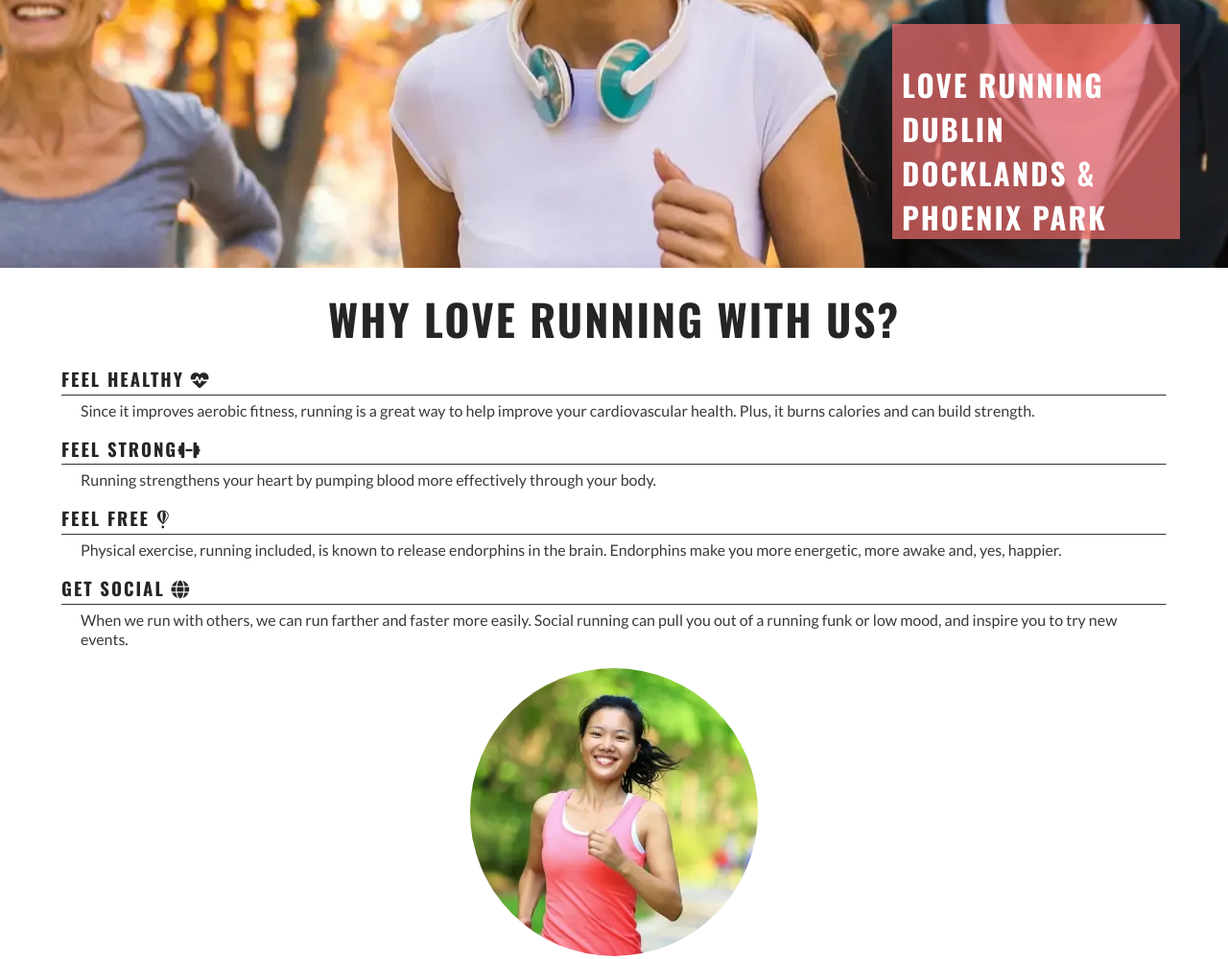
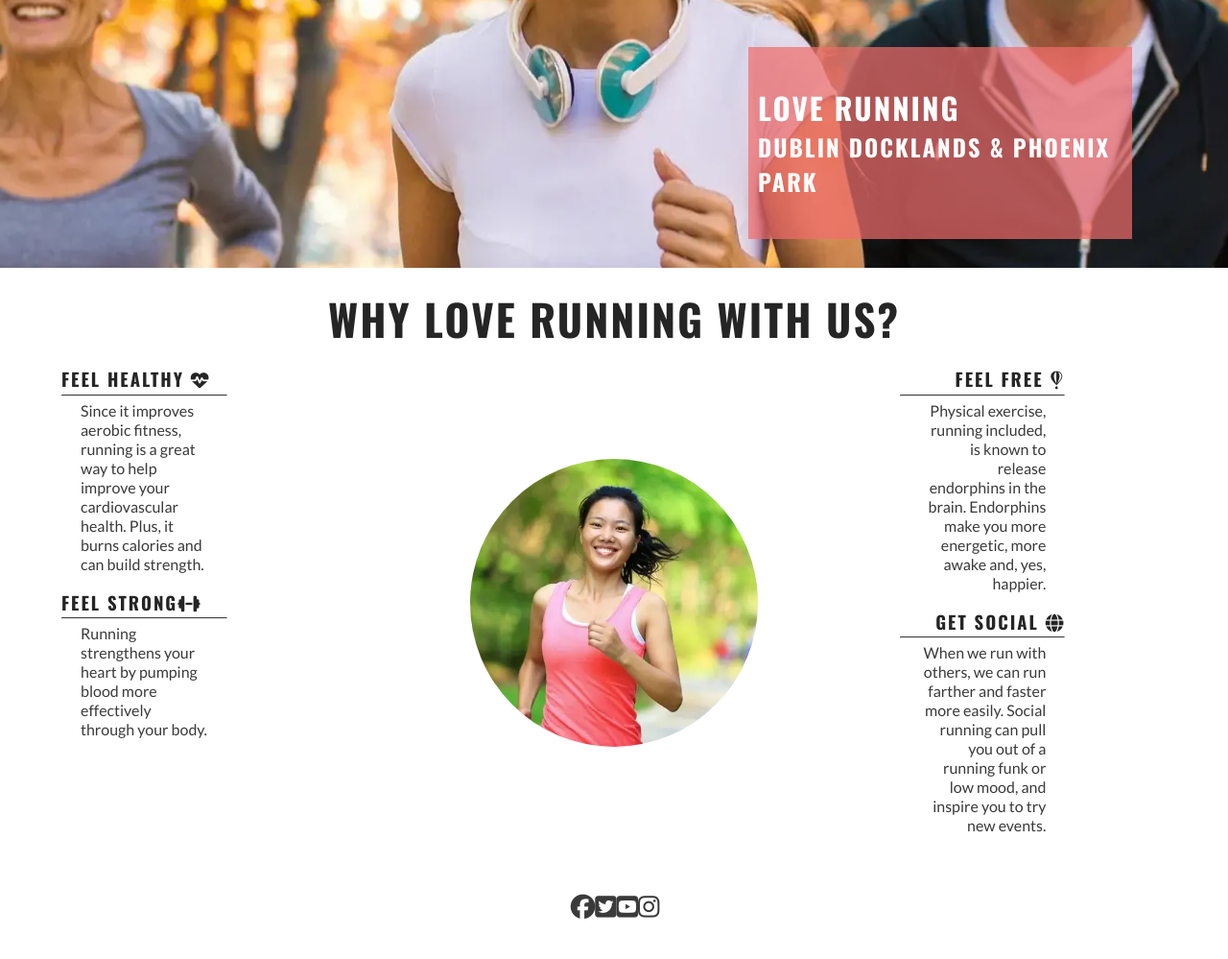
Before and after one commit to Futurevision108/love-running, a plain HTML site: page index.html in a window 1280 px wide. Shown: the part 400-1399 px from the top of the page at 96% size. Drawn offline with nearby package versions, Linux system fonts and the light colour scheme.

Commit message:
Make reasons section responsive

```diff
--- a/assets/css/style.css
+++ b/assets/css/style.css
@@ -116,67 +116,6 @@ main {
   color: #ffffff;
 }
 
-/*Footer*/
-#social-networks {
-  display: flex;
-  justify-content: space-evenly;
-  text-align: center;
-  padding: 20px 0;
-  list-style-type: none;
-}
-
-#social-networks i {
-  font-size: 160%;
-  color: #3a3a3a;
-  padding: 5%;
-}
-
-/* Media query :tablets and larger (768 px and up)*/
-@media screen and (min-width: 768px) {
-  /*Header*/
-  nav {
-    display: block;
-    position: relative;
-    width: fit-content;
-    box-shadow: none;
-    padding-right: 1rem;
-  }
-
-  #menu {
-    display: flex;
-  }
-
-  #menu > li {
-    padding-left: 1rem;
-  }
-
-  .nav-toggle-label {
-    display: none;
-  }
-
-  #logo {
-    font-size: 280%;
-    line-height: 75px;
-    margin: 0 0.5rem;
-  }
-
-  /* Main content*/
-  main {
-    /*Push main content down to accomodate larger header */
-    margin-top: 79px; /* to account for the fixed header height */
-  }
-
-  /* Hero image*/
-  #cover-text {
-    width: 300px;
-    right: 50px;
-  }
-
-  #cover-text > h2,
-  #cover-text > h3 {
-    font-size: 150%;
-  }
-
 /* Reasons section */
 #reasons {
     width: 90%;
@@ -220,13 +159,140 @@ main {
 }
 
 
+
+/*Footer*/
+#social-networks {
+  display: flex;
+  justify-content: space-evenly;
+  text-align: center;
+  padding: 20px 0;
+  list-style-type: none;
+}
+
+#social-networks i {
+  font-size: 160%;
+  color: #3a3a3a;
+  padding: 5%;
+}
+
+/* Media query :tablets and larger (768 px and up)*/
+@media screen and (min-width: 768px) {
+
+  /*Header*/
+  nav {
+    display: block;
+    position: relative;
+    width: fit-content;
+    box-shadow: none;
+    padding-right: 1rem;
+  }
+
+  #menu {
+    display: flex;
+  }
+
+  #menu > li {
+    padding-left: 1rem;
+  }
+
+  .nav-toggle-label {
+    display: none;
+  }
+
+  #logo {
+    font-size: 280%;
+    line-height: 75px;
+    margin: 0 0.5rem;
+  }
+
+  /* Main content*/
+  main {
+    /*Push main content down to accomodate larger header */
+    margin-top: 79px; /* to account for the fixed header height */
+  }
+
+  /* Hero image*/
+  #cover-text {
+    width: 300px;
+    right: 50px;
+  }
+
+  /* Reasons section*/
+  #benefits-physical,
+  #benefits-mental {
+    display: flex;
+    flex-direction: column;
+    width:100%;
+  }
+
+ #benefits-physical> div,
+  #benefits-mental> div {
+    width:75%;
+  }
+
+  #benefits-mental > div{
+    text-align: end;
+    align-self: flex-end;
+
+  }
+}
+
+
+
+@media screen and (min-width: 1200px) {
+  /* Reasons section */
+  #benefits {
+    display: flex;
+    flex-direction: row;
+  }
+
+  #benefits > div {
+    flex: 1;
+  }
+
+  #benefits-image{
+    order:0
+   }
+
+  #benefits-mental{
+    order:1;
+  }
+
+  #benefit-mental> div{
+    align-self: flex-start;
+  }
+
+  #benefits-physical > div {
+    align-self: flex-start;
+  }
+
+
+
+  #benefits-physical > div,
+  #benefits-mental > div {
+    width: 45%;
+    text-align: left;
+  }
+
+  #benefits-mental > div {
+    text-align: right;
+    align-self: center;
+  }
+
+  #cover-text {
+    width: 400px;
+    right: 100px;
+  }
+
+}
+
   /*Footer*/
   footer {
     display: flex;
     flex-direction: column;
     align-items: center;
   }
-}
+
 
 /* Large devices (laptops and desktops , 992px and up)*/
 @media screen and (min-width: 992px) {
```
